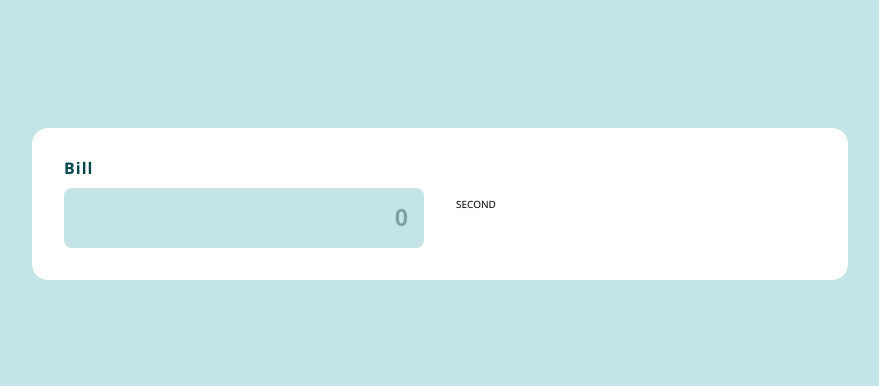
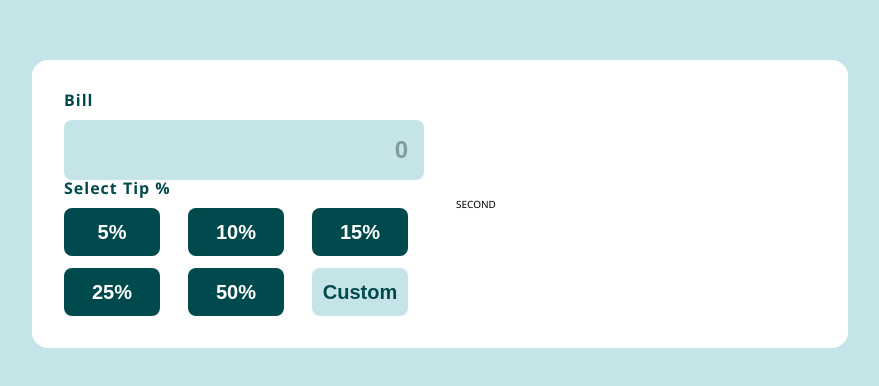
Before and after one commit to Sabelo-Hlatshwayo/tip-calculator, a React (Vite) app: page / in a window 1280 px wide. Shown: the part 196-582 px from the top of the page, without its empty margins (200-1079 px from the left). Built offline with nearby package versions, Linux system fonts and the light colour scheme.

Commit message:
Add the buttons and the input element for selecting the tip percentage

```diff
--- a/src/App.jsx
+++ b/src/App.jsx
@@ -7,6 +7,19 @@ function App() {
             <div className="grid calculator">
                 <form className="calculator__input-box">
                     <InitialBill />
+                    <p className="calculator__tip-percent">select tip %</p>
+                    <div className="calculator__buttons-box">
+                        <button className="calculator__buttons">5%</button>
+                        <button className="calculator__buttons">10%</button>
+                        <button className="calculator__buttons">15%</button>
+                        <button className="calculator__buttons">25%</button>
+                        <button className="calculator__buttons">50%</button>
+                        <input
+                            type="text"
+                            placeholder="custom"
+                            className="calculator__custom"
+                        />
+                    </div>
                 </form>
                 <div className="calculator__output-box">SECOND</div>
             </div>
--- a/src/index.css
+++ b/src/index.css
@@ -23,10 +23,8 @@ body {
 }
 
 .container {
-    /* border: solid red; */
-    max-width: 114rem;
+    max-width: 90rem;
     margin: 0 auto;
-    /* border: solid red; */
 }
 
 .grid {
@@ -46,7 +44,8 @@ body {
     /* border: solid red; */
 }
 
-.calculator__bill {
+.calculator__bill,
+.calculator__tip-percent {
     font-size: 1.6rem;
     font-weight: 700;
     color: hsl(183, 100%, 15%);
@@ -66,6 +65,7 @@ body {
     border: none;
     border-radius: 0.8rem;
     display: block;
+    width: 100%;
     transition: all 0.3s;
 }
 
@@ -78,6 +78,48 @@ body {
     box-shadow: 0 0 0 0.2rem hsl(172, 67%, 45%);
 }
 
+.calculator__buttons-box {
+    /* border: solid red; */
+    display: grid;
+    grid-template-columns: repeat(3, 1fr);
+    gap: 1.2rem;
+}
+
+.calculator__buttons,
+.calculator__custom {
+    display: inline-block;
+    font-size: 2rem;
+    font-weight: 700;
+    border: none;
+    height: 4.8rem;
+    width: 9.6rem;
+    border-radius: 0.8rem;
+    transition: all 0.3s;
+}
+
+.calculator__buttons {
+    background-color: hsl(183, 100%, 15%);
+    color: #fff;
+    cursor: pointer;
+}
+
+.calculator__custom {
+    color: hsl(183, 100%, 15%);
+    background-color: hsl(185, 41%, 84%);
+    text-align: right;
+    padding: 0.8rem;
+}
+
+.calculator__custom:focus {
+    outline: none;
+}
+
+.calculator__custom::placeholder {
+    color: hsl(183, 100%, 15%);
+    text-transform: capitalize;
+    text-align: center;
+}
+
 .container div:first-child {
     /* border: solid blue; */
 }
```
